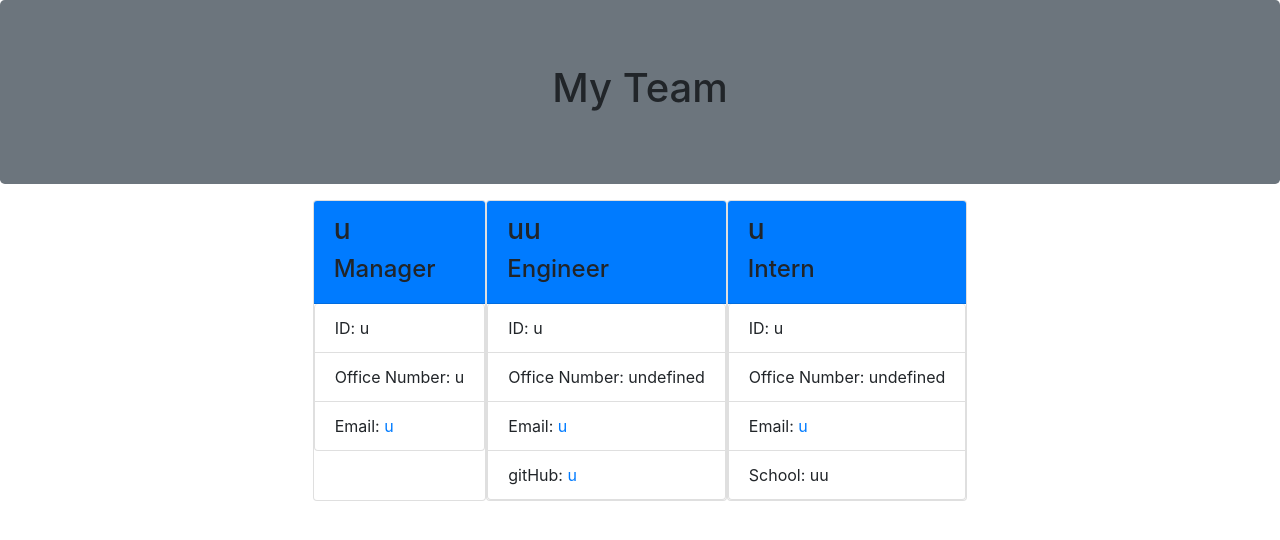
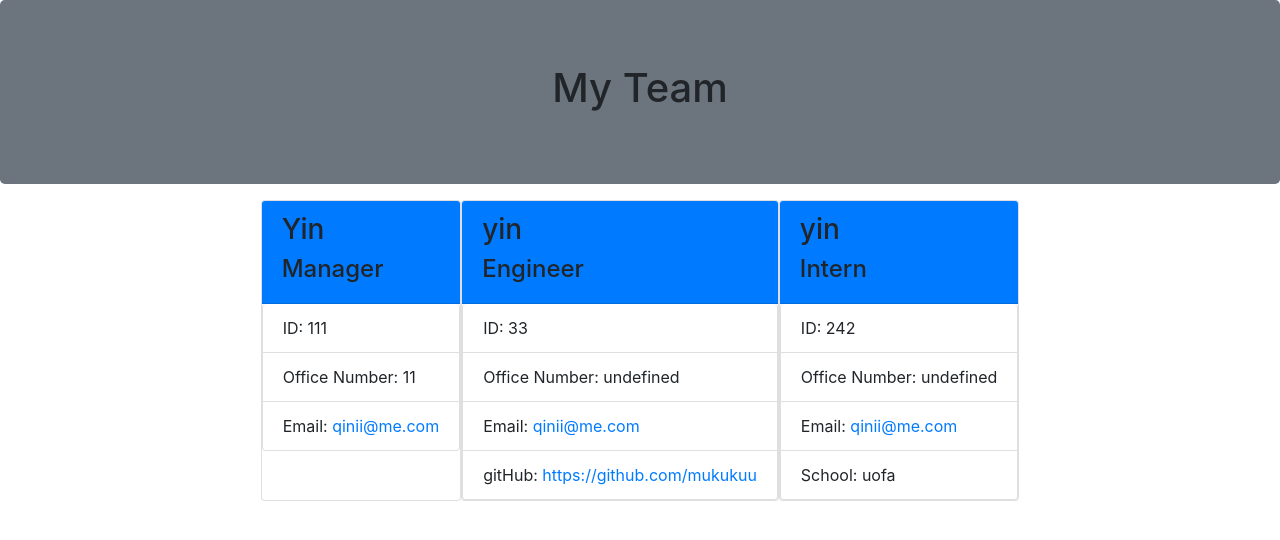
Before and after one commit to mukukuu/mi-team-profile-generator, a website: page dist/index.html in a window 1280 px wide. Drawn offline with nearby package versions, Linux system fonts and the light colour scheme.

Commit message:
add screen shot

```diff
--- a/dist/index.html
+++ b/dist/index.html
@@ -27,14 +27,14 @@
     <div class"col-4 mt-4">
      <div class="card h-100">
        <div class="card-header bg-primary">
-       <h3>u</h3>
+       <h3>Yin</h3>
        <h4>Manager</h4>
      </div>
 
      <ul class="list-group">
-       <li class="list-group-item">ID: u</li>
-       <li class="list-group-item">Office Number: u</li>
-       <li class="list-group-item">Email: <a href="mailto:u">u</a></li>
+       <li class="list-group-item">ID: 111</li>
+       <li class="list-group-item">Office Number: 11</li>
+       <li class="list-group-item">Email: <a href="mailto:qinii@me.com">qinii@me.com</a></li>
       </ul>
         </div>
     </div>
@@ -42,15 +42,15 @@
     <div class"col-4 mt-4">
       <div class="card h-100">
         <div class="card-header bg-primary">
-          <h3>uu</h3>
+          <h3>yin</h3>
           <h4>Engineer</h4>
         </div>
 
         <ul class="list-group">
-           <li class="list-group-item">ID: u</li>
+           <li class="list-group-item">ID: 33</li>
            <li class="list-group-item">Office Number: undefined</li>
-           <li class="list-group-item">Email: <a href="mailto:u">u</a></li>
-           <li class="list-group-item">gitHub: <a href="https://github.com/:u" target="_blank" rel="noopener noreferrer">u</a></li>
+           <li class="list-group-item">Email: <a href="mailto:qinii@me.com">qinii@me.com</a></li>
+           <li class="list-group-item">gitHub: <a href="https://github.com/:https://github.com/mukukuu" target="_blank" rel="noopener noreferrer">https://github.com/mukukuu</a></li>
         </ul>
         </div>
     </div>
@@ -58,15 +58,15 @@
   <div class"col-4 mt-4">
     <div class="card h-100">
       <div class="card-header bg-primary">
-        <h3>u</h3>
+        <h3>yin</h3>
         <h4>Intern</h4>
       </div>
 
       <ul class="list-group">
-         <li class="list-group-item">ID: u</li>
+         <li class="list-group-item">ID: 242</li>
          <li class="list-group-item">Office Number: undefined</li>
-         <li class="list-group-item">Email: <a href="mailto:u">u</a></li>
-         <li class="list-group-item">School: uu</li>
+         <li class="list-group-item">Email: <a href="mailto:qinii@me.com">qinii@me.com</a></li>
+         <li class="list-group-item">School: uofa</li>
       </ul>
       </div>
   </div>
```
Also changed, not shown: README.md, src/ScreenShot.png .png (added).
